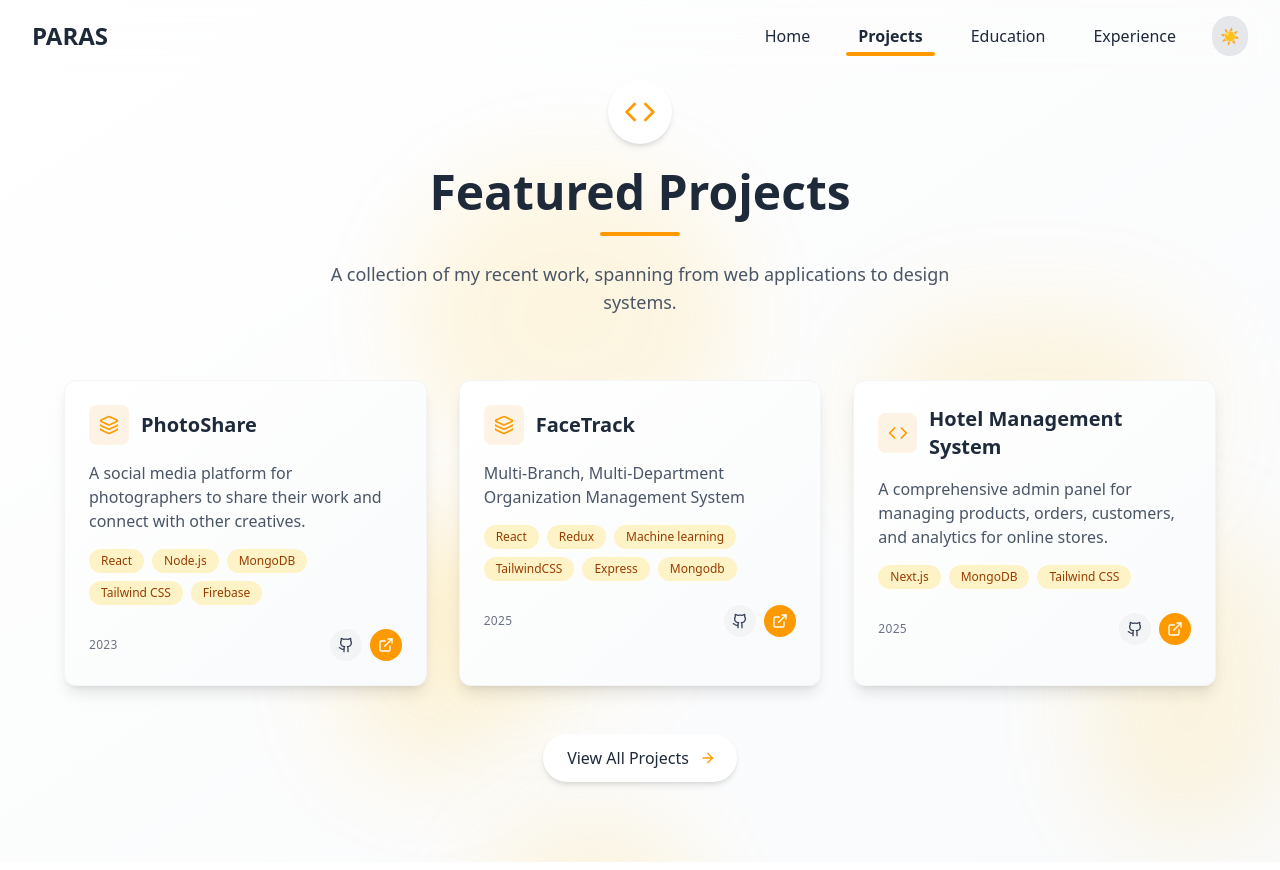
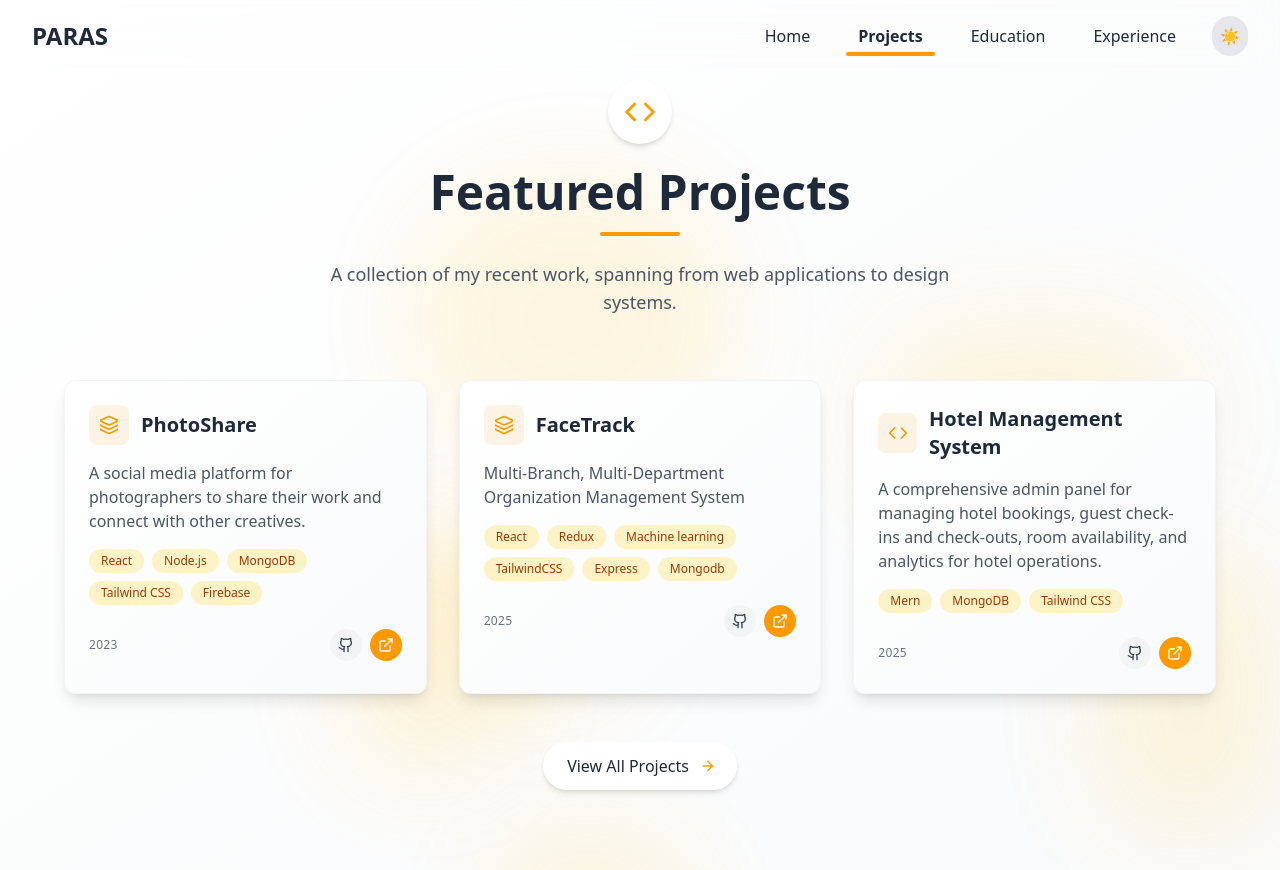
Before and after one commit to PARASMANI-KHUNTE/PARASMANIKHUNTE, a React (Vite) app in the folder client/: page /projects in a window 1280 px wide. Built offline with nearby package versions, Linux system fonts and the light colour scheme.

Commit message:
updated some descriptions

```diff
--- a/client/src/pages/Projects.jsx
+++ b/client/src/pages/Projects.jsx
@@ -24,8 +24,8 @@ const projects = [
   },
   {
     title: "Hotel Management System",
-    description: "A comprehensive admin panel for managing products, orders, customers, and analytics for online stores.",
-    tech: "Next.js, MongoDB, Tailwind CSS",
+    description: "A comprehensive admin panel for managing hotel bookings, guest check-ins and check-outs, room availability, and analytics for hotel operations.",
+    tech: "Mern, MongoDB, Tailwind CSS",
     link: "https://admin-dashboard-js6u.onrender.com/",
     github: "https://github.com/PARASMANI-KHUNTE/Admin-Dashboard",
     year: "2025"
```
